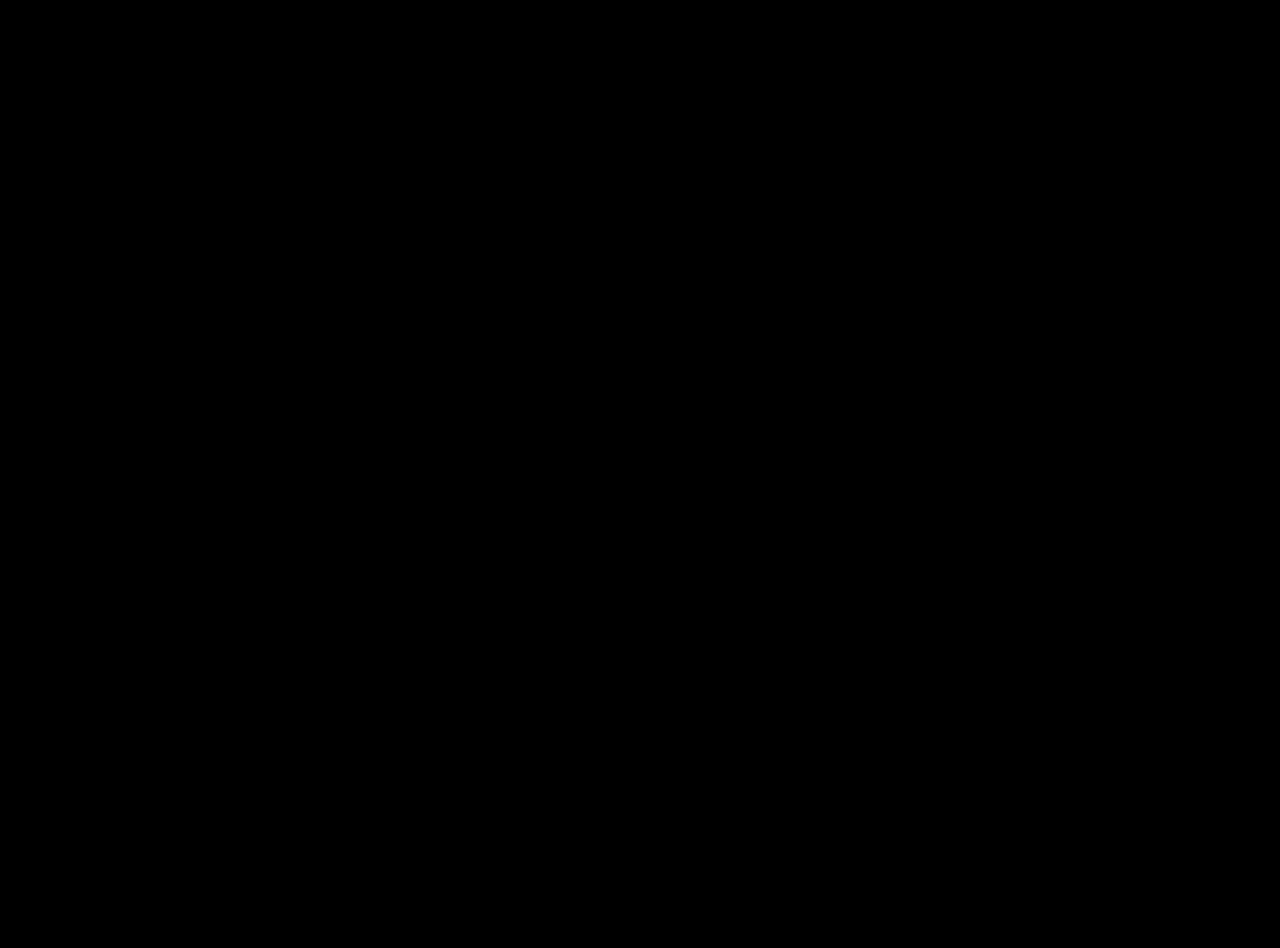
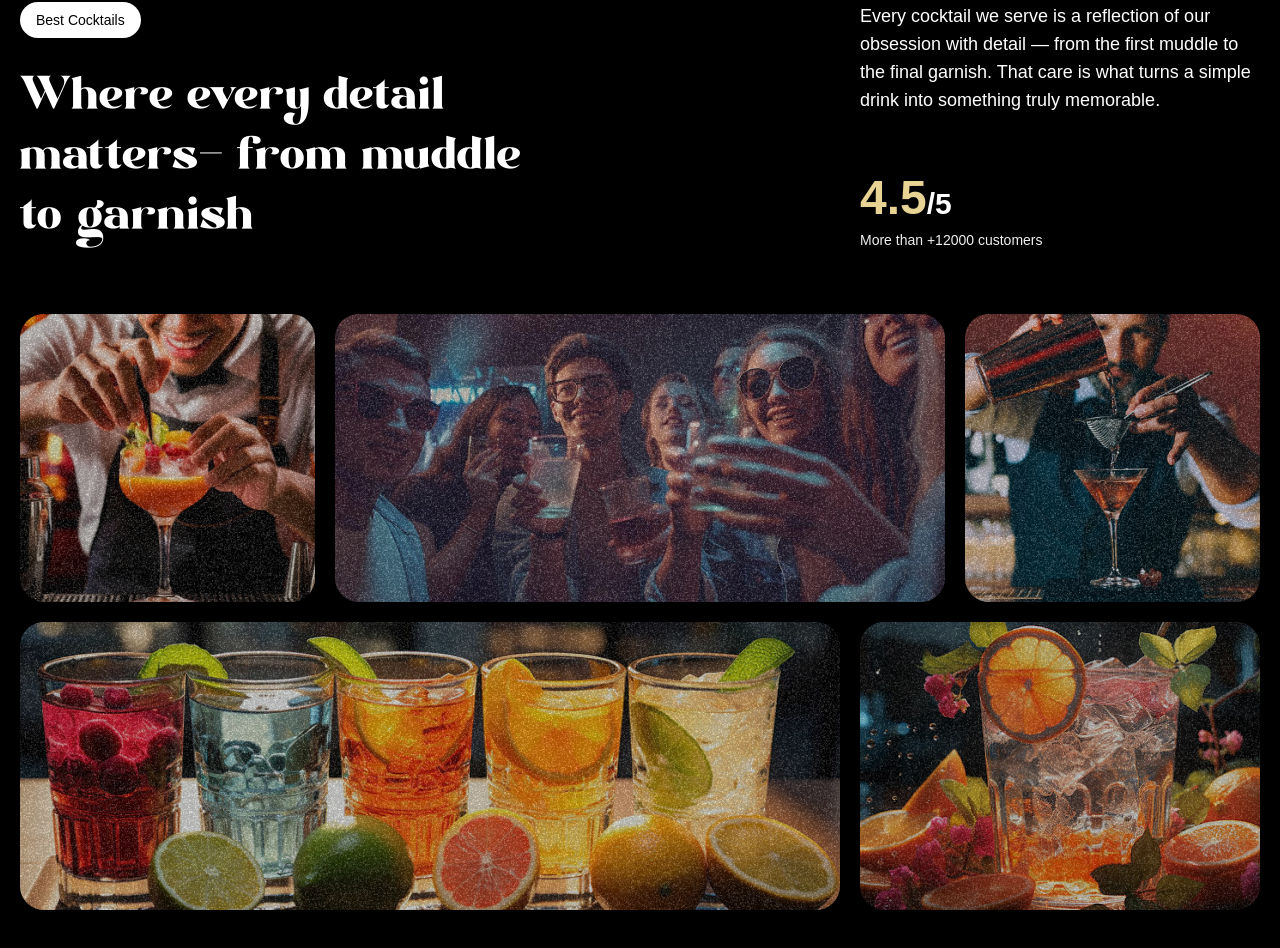
Before and after one commit to meriem-dev-esi/gsap_coctail, a React (Vite) app: page / in a window 1280 px wide. Shown: the part 1710-2658 px from the top of the page. Before the commit the page ends 1600 px from the top, so only its background shows below. Built offline with nearby package versions, Linux system fonts and the light colour scheme; a web font is replaced by a local one.

Commit message:
implement the  about section

```diff
--- a/src/App.jsx
+++ b/src/App.jsx
@@ -3,6 +3,7 @@
 import Navbar from './components/Navbar.jsx'
 import Hero from './components/Hero.jsx'
 import Cocktails from './components/Cocktails.jsx'
+import About from './components/About.jsx'
 
 gsap.registerPlugin(ScrollTrigger, SplitText);
 
@@ -12,6 +13,7 @@
             <Navbar />
             <Hero />
             <Cocktails />
+            <About />
         </main>
     )
 }
--- /dev/null
+++ b/src/components/About.jsx
@@ -0,0 +1,93 @@
+import React from 'react'
+import { useGSAP } from '@gsap/react'
+import gsap from 'gsap'
+import { SplitText } from 'gsap/all'
+
+const About = () => {
+    useGSAP(() => {
+        const titleSplit = SplitText.create('#about h2', {
+            type: 'words'
+        })
+
+        const scrollTimeline = gsap.timeline({
+            scrollTrigger: {
+                trigger: '#about',
+                start: 'top center'
+            }
+        })
+
+        scrollTimeline
+            .from(titleSplit.words, {
+                opacity: 0,
+                duration: 1,
+                yPercent: 100,
+                stagger: 0.02,
+                ease: 'power1.inOut'
+            })
+            .from('.top-grid div', {
+                opacity: 0,
+                duration: 1,
+                ease: 'power1.inOut',
+                stagger: 0.04
+            })
+            .from('.bottom-grid div', {
+                opacity: 0,
+                duration: 1,
+                ease: 'power1.inOut',
+                stagger: 0.04
+            })
+    })
+
+    return (
+        <div id="about">
+            <div className="mb-16 md:px-0 px-5">
+                <div className="content">
+                    <div className="md:col-span-8">
+                        <p className="badge">Best Cocktails</p>
+                        <h2>Where every detail matters<span className="text-white">-</span> from muddle to garnish</h2>
+                    </div>
+                    <div className="sub-content">
+                        <p>
+                            Every cocktail we serve is a reflection of our obsession with detail — from the first muddle to the final garnish. That care is what turns a simple drink into something truly memorable.
+                        </p>
+                        <div>
+                            <p className="md:text-3xl text-xl font-bold">
+                                <span>4.5</span>/5
+                            </p>
+                            <p className="text-sm text-white-100">
+                                More than +12000 customers
+                            </p>
+                        </div>
+                    </div>
+                </div>
+            </div>
+            <div className="top-grid">
+                <div className="md:col-span-3">
+                    <div className="noisy" />
+                    <img src="/images/abt1.png" alt="grid-img-1" />
+                </div>
+                <div className="md:col-span-6">
+                    <div className="noisy" />
+                    <img src="/images/abt2.png" alt="grid-img-2" />
+                </div>
+                <div className="md:col-span-3">
+                    <div className="noisy" />
+                    <img src="/images/abt5.png" alt="grid-img-5" />
+                </div>
+            </div>
+
+            <div className="bottom-grid">
+                <div className="md:col-span-8">
+                    <div className="noisy" />
+                    <img src="/images/abt3.png" alt="grid-img-3" />
+                </div>
+                <div className="md:col-span-4">
+                    <div className="noisy" />
+                    <img src="/images/abt4.png" alt="grid-img-4" />
+                </div>
+            </div>
+        </div>
+    )
+}
+
+export default About
```
